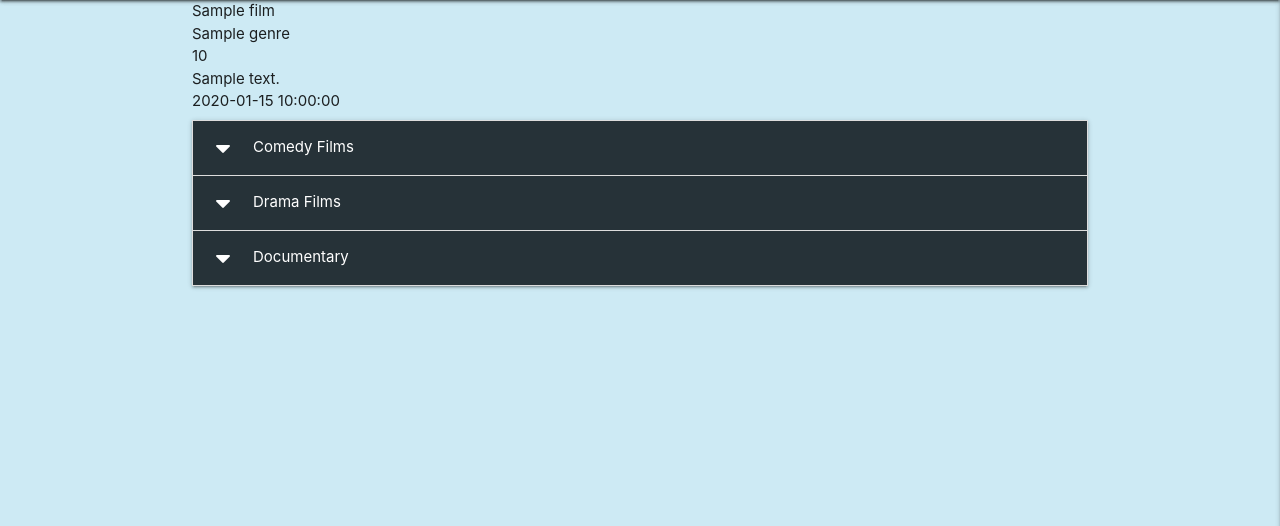
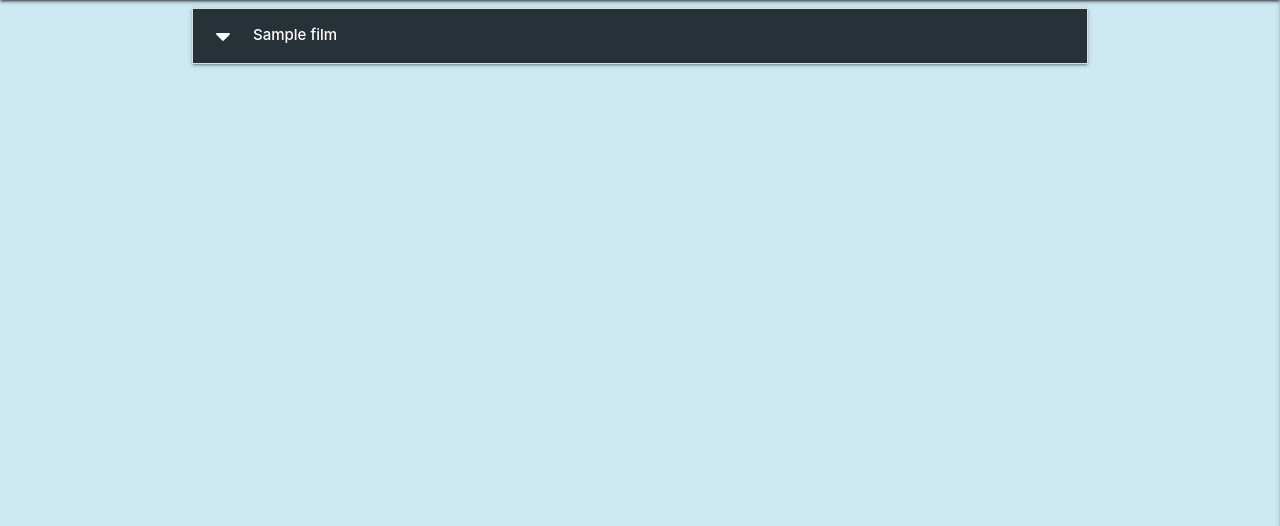
Before and after one commit to Code-Institute-Submissions/Mishsmelle-milestone-three_DecResub, a Flask app: page / in a window 1280 px wide. Shown: the part 64-590 px from the top of the page. Run offline with Flask 2, Linux system fonts and the light colour scheme; a database or web service that is not in the repository returns one stand-in record (values such as "Sample title"); some libraries are stand-ins or nearby versions.

Commit message:
synced data from mongo to accordian and added an add to watchlist function

```diff
--- a/static/js/script.js
+++ b/static/js/script.js
@@ -6,4 +6,5 @@ $(document).ready(function () {
         edge: "right"
     });
     $('.collapsible').collapsible();
+    $(".tooltipped").tooltip();
 });
--- a/templates/theupshot.html
+++ b/templates/theupshot.html
@@ -1,33 +1,24 @@
 {% extends "base.html" %}
 {% block content %}
 
+<ul class="collapsible">
+    {% for film in films %}
+    <li>
+        <div class="collapsible-header white-text blue-grey darken-4 text-shadow">
+            <i class="fas fa-caret-down"></i>
+            <strong>{{ film.film_title }}</strong>
+            {% if film.is_watchlist == "on" %}
+            <i class="fas fa-film blue-grey-text text-lighten-2 tooltipped" data-position="right"
+                data-tooltip="Added to your watchlist"></i>
+            {% endif %}
+        </div>
+        <div class="collapsible-body">
+            <p>Date Added: {{ film.date_added }}</p>
+            <strong>Film Score:{{ film.score }}</strong> {{ film.genre }}
+            <p>{{ film.review }}</p>
+        </div>
+    </li>
+    {% endfor %}
+</ul>
 
-<body>
-    {% for film in films %}
-    {{ film.film_title }}<br>
-    {{ film.genre }}<br>
-    {{ film.score }}<br>
-    {{ film.review }}<br>
-    {{ film.date_added }}<br>
-    {% endfor %}
-
-
-    <ul class="collapsible">
-        <li>
-            <div class="collapsible-header white-text blue-grey darken-4 text-shadow"><i
-                    class="fas fa-caret-down"></i>Comedy Films</div>
-            <div class="collapsible-body"><span>Lorem ipsum dolor sit amet.</span></div>
-        </li>
-        <li>
-            <div class="collapsible-header white-text blue-grey darken-4 text-shadow"><i
-                    class="fas fa-caret-down"></i>Drama Films</div>
-            <div class="collapsible-body"><span>Lorem ipsum dolor sit amet.</span></div>
-        </li>
-        <li>
-            <div class="collapsible-header white-text blue-grey darken-4 text-shadow"><i
-                    class="fas fa-caret-down"></i>Documentary</div>
-            <div class="collapsible-body"><span>Lorem ipsum dolor sit amet.</span></div>
-        </li>
-    </ul>
-
-    {% endblock %}
+{% endblock %}
```
